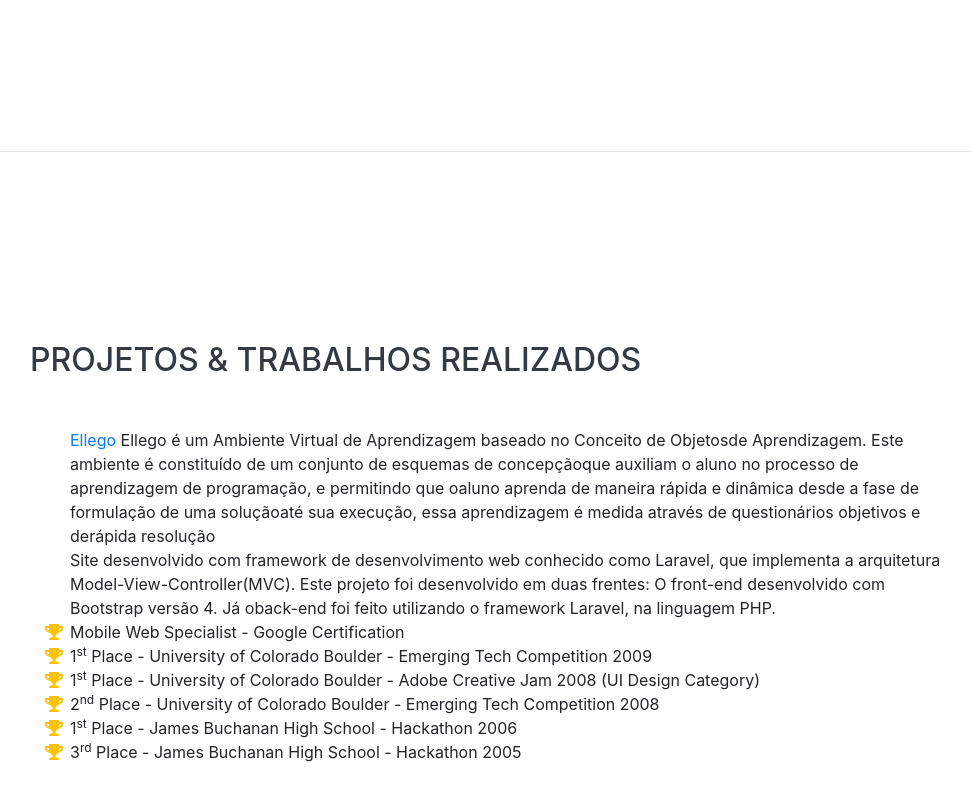
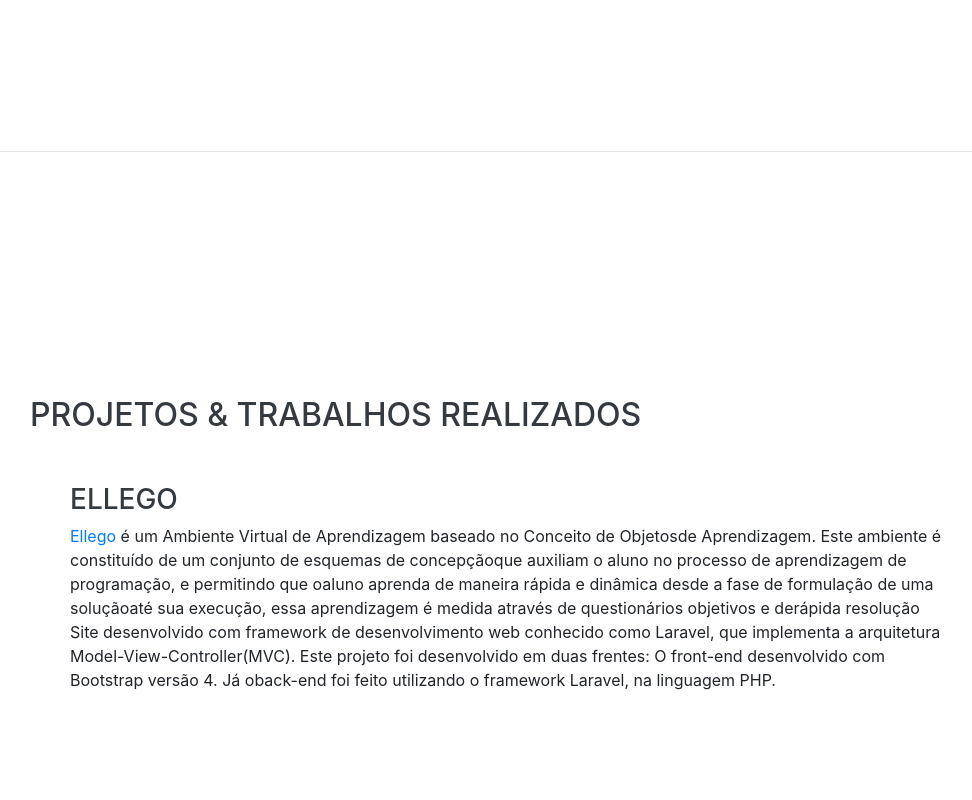
Before and after one commit to MaikonRodrigues/maikonrodrigues-github.io, a website with bundled scripts: page index.html in a window 1280 px wide. Shown: the part 4247-5047 px from the top of the page, without its empty margins (290-1262 px from the left). Built offline with nearby package versions, Linux system fonts and the light colour scheme; some icons are missing; a web font is replaced by a local one.

Commit message:
atualizando

```diff
--- a/index.html
+++ b/index.html
@@ -258,38 +258,17 @@
         <ul class="fa-ul mb-0">
           <li>
             <i class="fa-li fa  text-warning"></i>
+            <h3>Ellego</h3>
             <a  href="http://www.ellego.com.br">Ellego</a>
-            Ellego é um Ambiente Virtual de Aprendizagem baseado no Conceito de Objetosde Aprendizagem. Este ambiente é constituído de um conjunto
+            é um Ambiente Virtual de Aprendizagem baseado no Conceito de Objetosde Aprendizagem. Este ambiente é constituído de um conjunto
             de esquemas de concepçãoque auxiliam o aluno no processo de aprendizagem de programação, e permitindo que oaluno aprenda de maneira rápida
             e dinâmica desde a fase de formulação de uma soluçãoaté sua execução, essa aprendizagem é medida através de questionários objetivos e
             derápida resolução
-            <br>
+            <p>
             Site desenvolvido com framework de desenvolvimento web conhecido como Laravel,
              que implementa a arquitetura Model-View-Controller(MVC). Este projeto foi desenvolvido em duas frentes:  O front-end desenvolvido
              com Bootstrap versão 4. Já oback-end foi feito utilizando o framework Laravel, na linguagem PHP.</li>
-          <li>
-            <i class="fa-li fa fa-trophy text-warning"></i>
-            Mobile Web Specialist - Google Certification</li>
-          <li>
-            <i class="fa-li fa fa-trophy text-warning"></i>
-            1<sup>st</sup>
-            Place - University of Colorado Boulder - Emerging Tech Competition 2009</li>
-          <li>
-            <i class="fa-li fa fa-trophy text-warning"></i>
-            1<sup>st</sup>
-            Place - University of Colorado Boulder - Adobe Creative Jam 2008 (UI Design Category)</li>
-          <li>
-            <i class="fa-li fa fa-trophy text-warning"></i>
-            2<sup>nd</sup>
-            Place - University of Colorado Boulder - Emerging Tech Competition 2008</li>
-          <li>
-            <i class="fa-li fa fa-trophy text-warning"></i>
-            1<sup>st</sup>
-            Place - James Buchanan High School - Hackathon 2006</li>
-          <li>
-            <i class="fa-li fa fa-trophy text-warning"></i>
-            3<sup>rd</sup>
-            Place - James Buchanan High School - Hackathon 2005</li>
+
         </ul>
       </div>
     </section>
```
